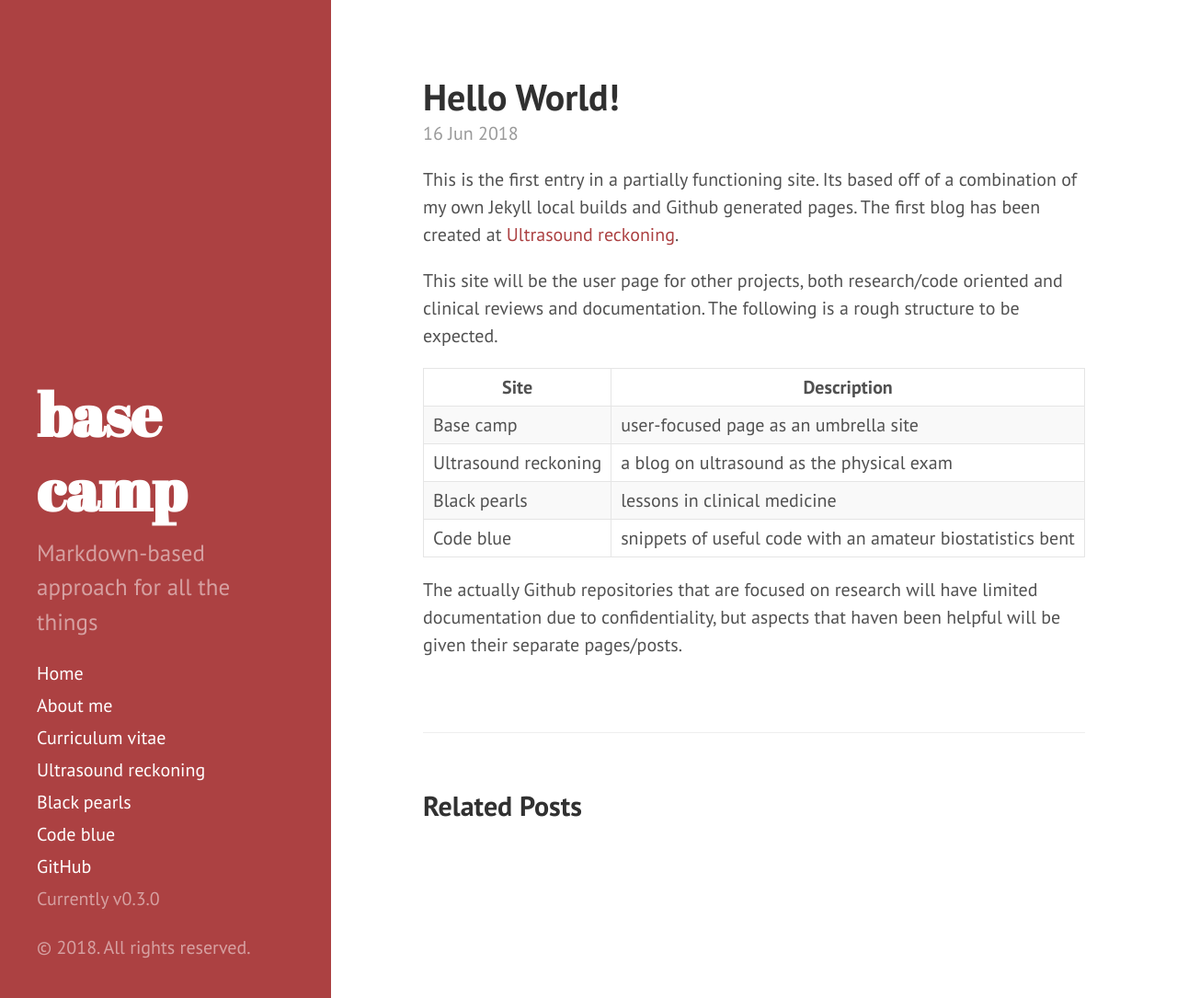
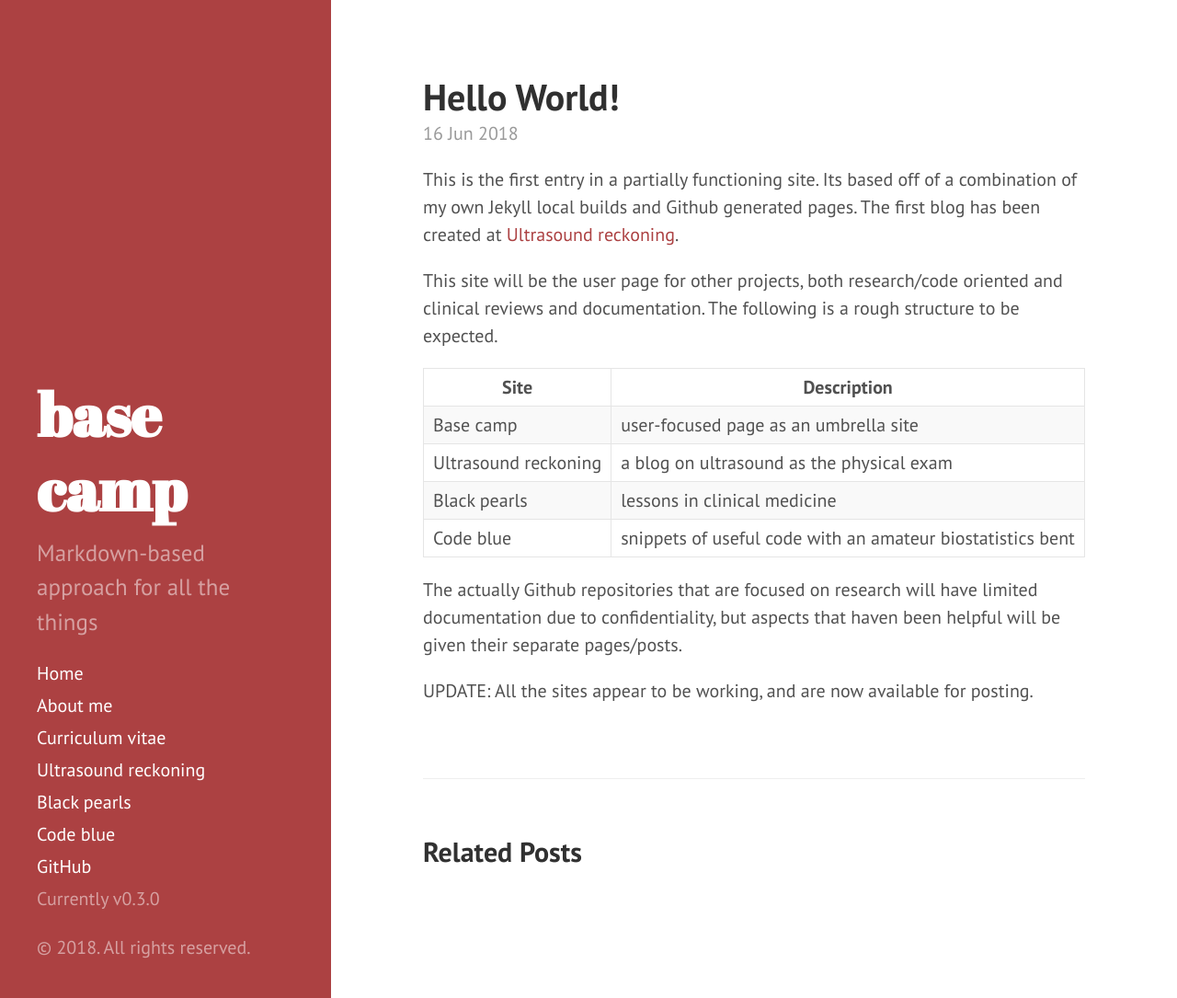
Before and after one commit to asshah4/asshah4.github.io, a Jekyll site: the page built from _posts/2018-06-16-hello-world.md, in a window 1280 px wide and 1085 px high. Shown: the whole window at 92% size. Built offline with Jekyll 4.4.1, drawn with Linux system fonts in a browser that asks for light colours.

Commit message:
edited post #1

```diff
--- a/_posts/2018-06-16-hello-world.md
+++ b/_posts/2018-06-16-hello-world.md
@@ -15,3 +15,5 @@ Black pearls | lessons in clinical medicine
 Code blue | snippets of useful code with an amateur biostatistics bent
 
 The actually Github repositories that are focused on research will have limited documentation due to confidentiality, but aspects that haven been helpful will be given their separate pages/posts.
+
+UPDATE: All the sites appear to be working, and are now available for posting.
```
